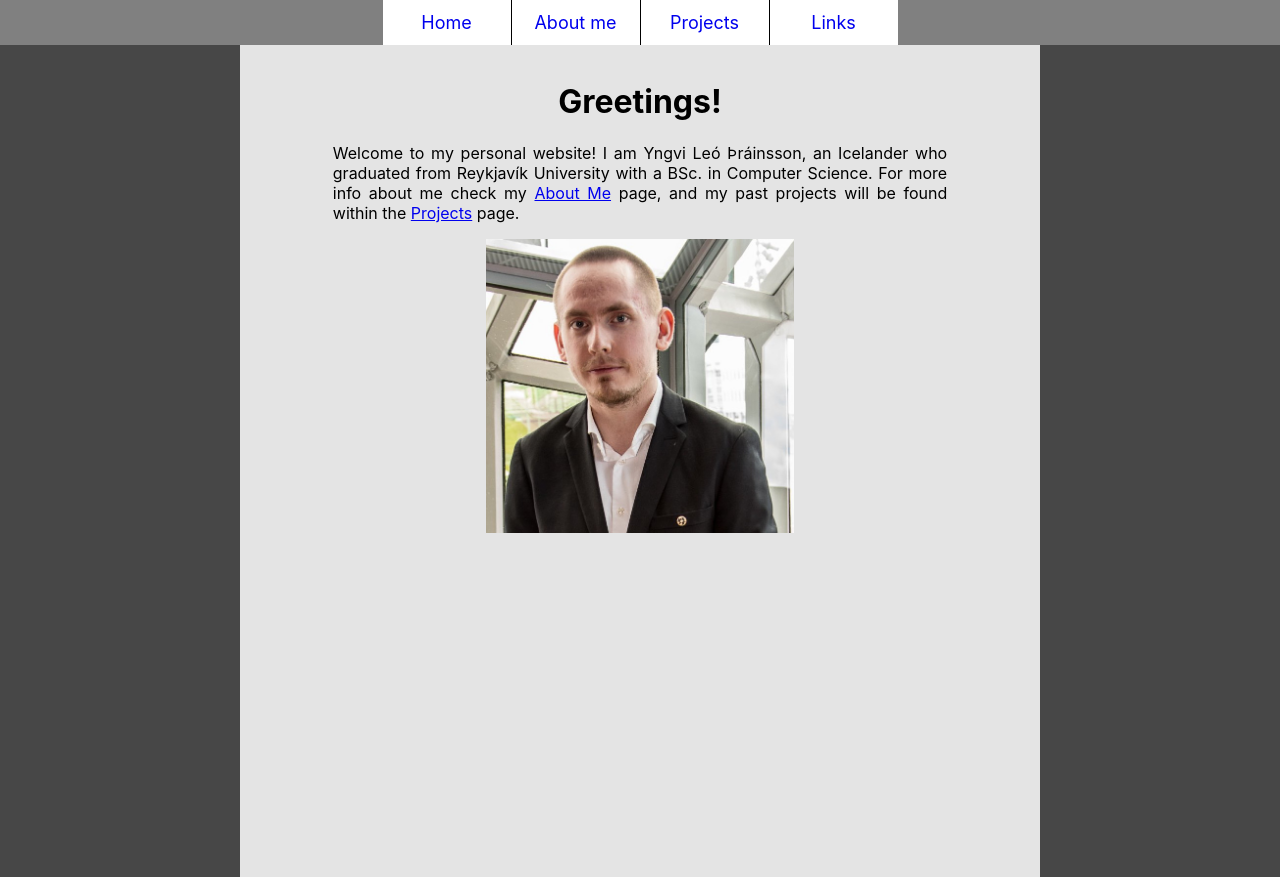
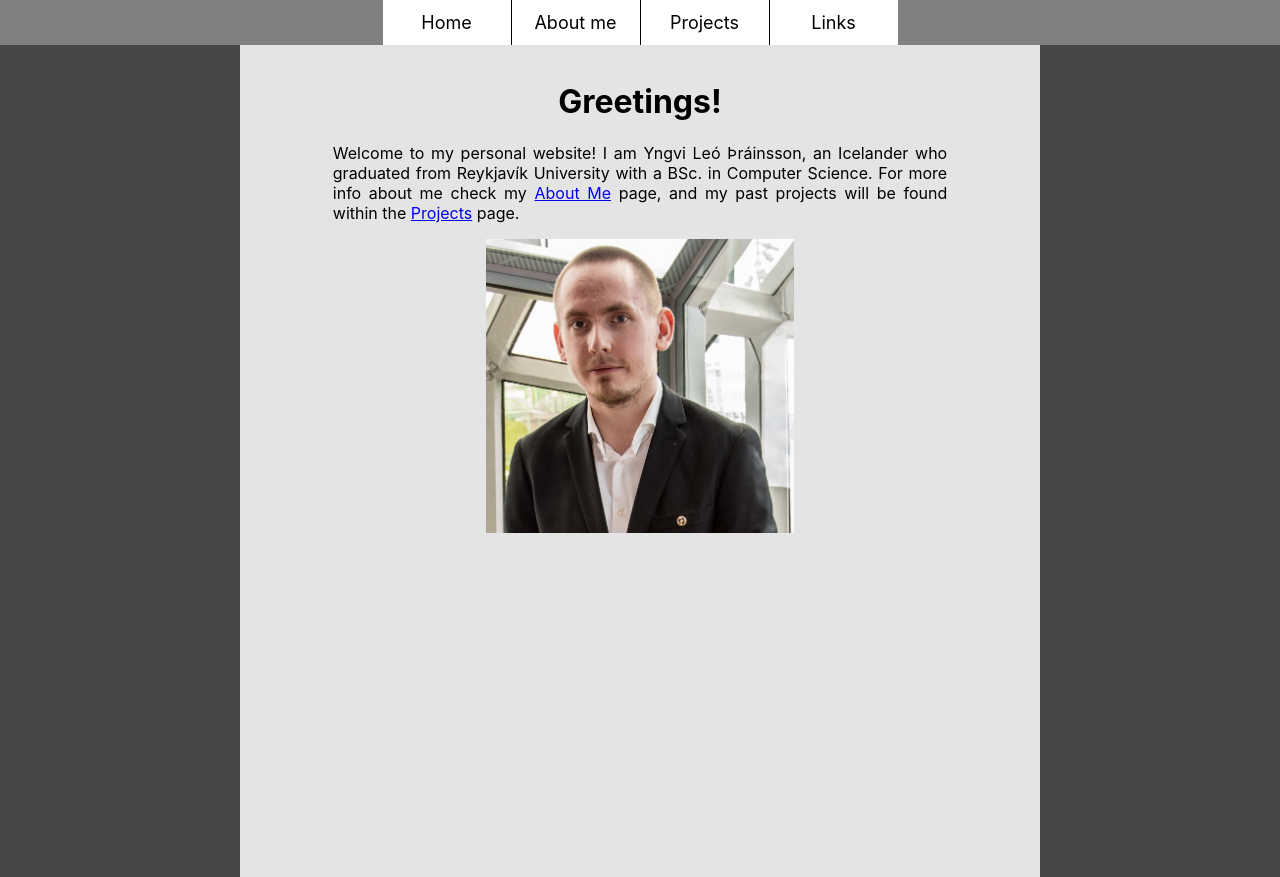
Before and after one commit to DonNinja/ylth, a React (Create React App) app: page / in a window 1280 px wide. Built offline with nearby package versions, Linux system fonts and the light colour scheme.

Commit message:
Update header.css

```diff
--- a/src/styles/header.css
+++ b/src/styles/header.css
@@ -1,3 +1,7 @@
+:root {
+    --navLinkColour: black;
+}
+
 #header {
     background-color: grey;
     display: flex;
@@ -16,6 +20,7 @@
     background-color: white;
     min-width: 10vw;
     user-select: none;
+    color: var(--navLinkColour);
 }
 
 .navLink:not(:first-child) {
@@ -25,3 +30,7 @@
 .navLink:hover {
     background-color: lightgrey;
 }
+
+.navLink:visited {
+    color: var(--navLinkColour);
+}
```
